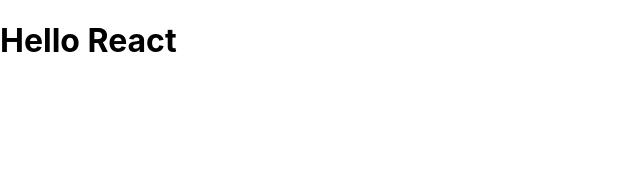
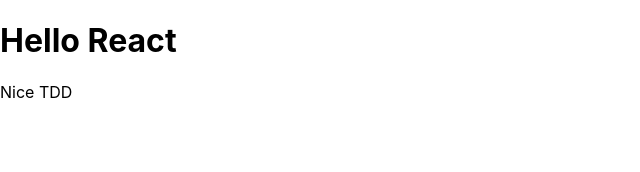
Before and after one commit to Reuno92/React16-counter-functionnalHook, a React (Create React App) app: page / in a window 1280 px wide. Shown: the top 172 px of the page, without its empty margins (0-640 px from the left). Built offline with nearby package versions, Linux system fonts and the light colour scheme.

Commit message:
test(app.test): success of the test: it renders a paragraph
Paragraph contains a 'Nice TDD' text.

```diff
--- a/src/App.tsx
+++ b/src/App.tsx
@@ -5,6 +5,7 @@ class App extends Component {
     return (
         <div>
           <h1>Hello React</h1>
+          <p>Nice TDD</p>
         </div>
     );
   }
```
